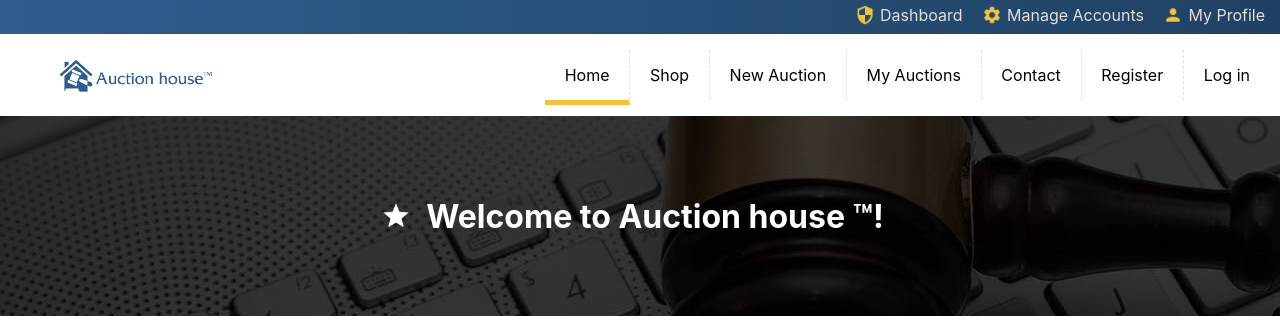
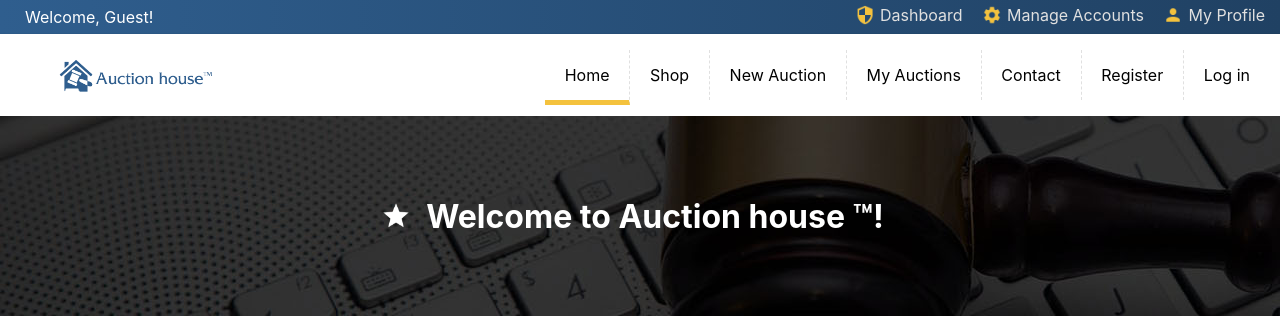
Before and after one commit to nsavicks/AuctionHouse, a PHP site: page / in a window 1280 px wide. Shown: the top 320 px of the page. Run offline with PHP 8.4, Linux system fonts and the light colour scheme.

Commit message:
Starting implementation

```diff
--- a/Implementation/Index.htm
+++ b/Implementation/Index.htm
@@ -12,6 +12,9 @@
 
 <body>
     <div id="top-bar">
+        <p>
+            Welcome, Guest!
+        </p>
         <ul>
             <li>
                 <img src="img/securityG.png">
--- a/Implementation/css/style.css
+++ b/Implementation/css/style.css
@@ -146,6 +146,12 @@ tr:nth-child(even){
    padding: 5px;
    display: flex;
    align-items: center;
+}
+
+#top-bar p{
+   color: white;
+   margin: 0;
+   margin-left: 20px;
 }
 
 #top-bar img{
```
